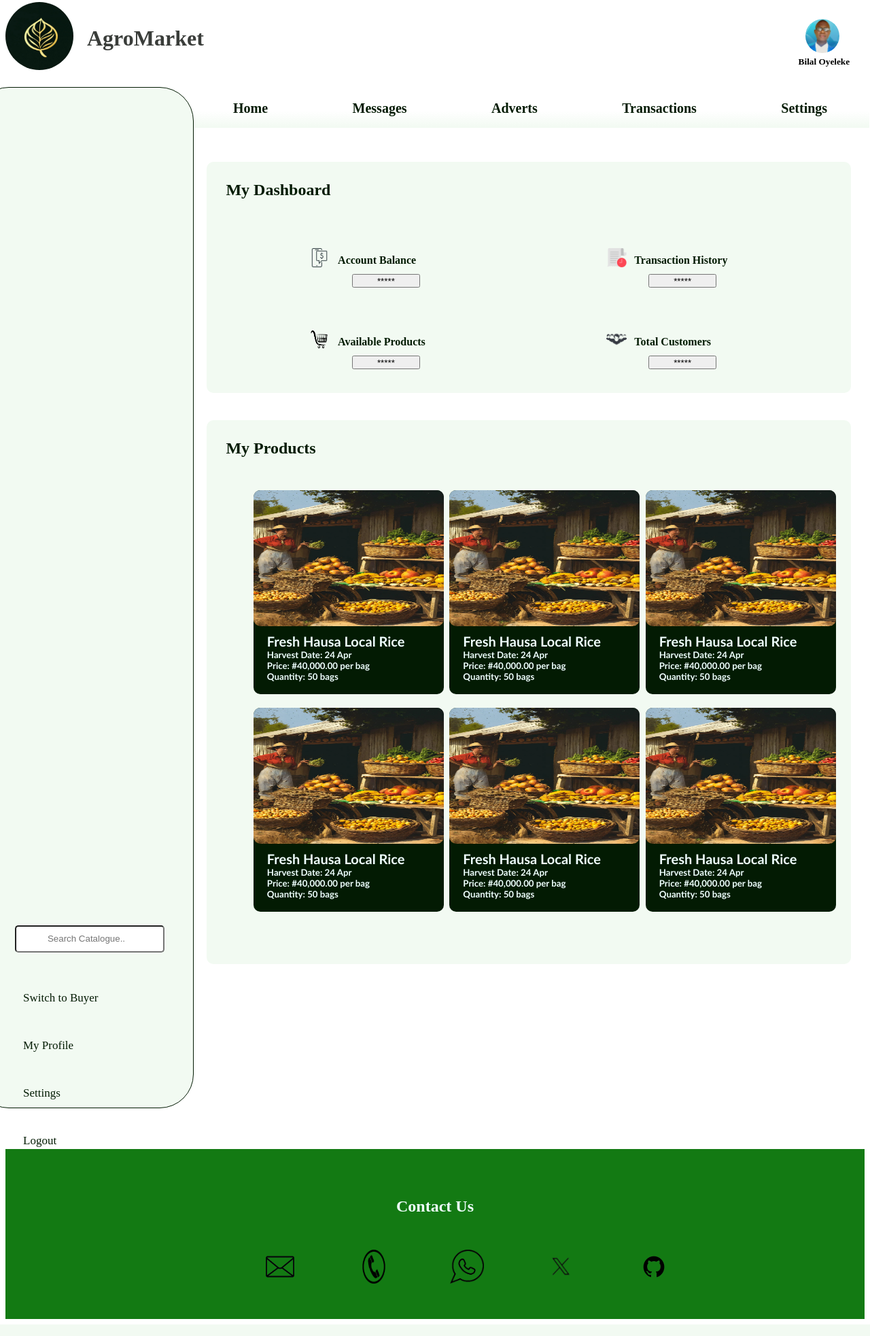
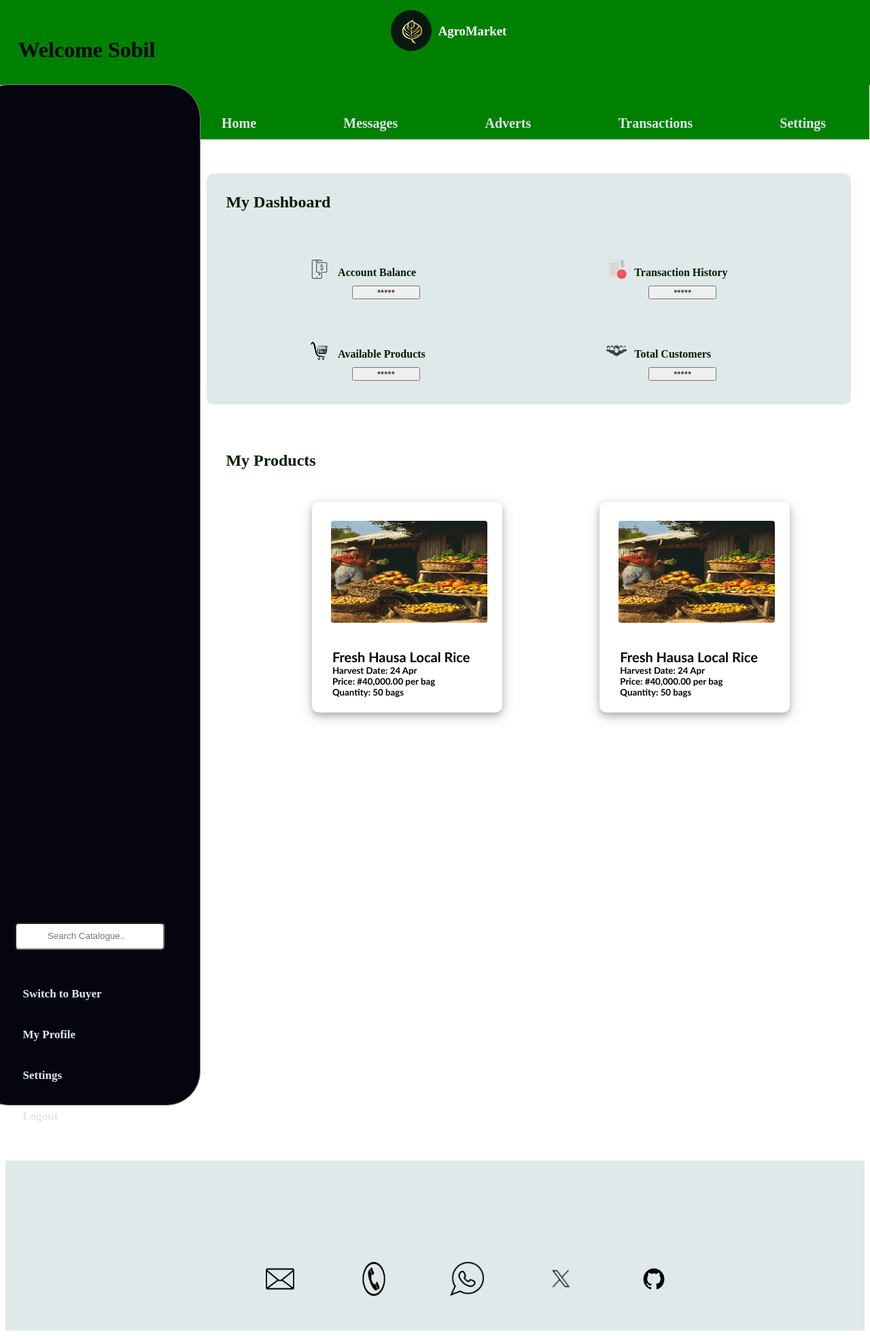
Before and after one commit to Sobilo34/AgroMarket, a Flask app: template templates/seller_dashboard.html in a window 1280 px wide. Shown: the whole page at 68% size. Run offline with Flask 3, Linux system fonts and the light colour scheme; the template is opened without the code that fills it, so the values that code supplies are empty; parts of the project's set-up code (start-up, migrations or seed data) failed here and were passed over.

Commit message:
improve the UI of the dash-board

```diff
--- a/styles/seller_dashboard.css
+++ b/styles/seller_dashboard.css
@@ -1,19 +1,33 @@
+body {
+    background-color: white;
+}
+
 header {
-    height: 100px;
-    width: 100%;
+    height: 130px;
+    width: 101.5%;
     display: flex;
+    background-color: green;
+    color: white;
+    margin-top: -1%;
+    margin-left: -0.9%;
 }
 
 header #agroMarket_logo {
-    height: 100px;
-    width: 100px;
+    height: 60px;
+    width: 60px;
     border-radius: 50%;
-    margin-top: -5px;
+    margin-left: 27%;
+    margin-top: 20px;
+}
+
+header h3 {
+    margin-left: 10px;
+    margin-top: 40px;
 }
 
 #my_profile {
     margin-top: 20px;
-    margin-left: 70%;
+    margin-left: 35%;
 }
 
 header #my_profile #profile_image {
@@ -28,19 +42,19 @@
 }
 
 header h1 {
-    margin-left: 20px;
-    margin-top: 30px;
-    color: rgb(58, 61, 58);
+    margin-left: 30px;
+    margin-top: 60px;
+    color: rgb(5, 5, 15);
 }
 
 #side_bar {
     position: relative;
-    top: -60px;
+    top: -81px;
     left: -45px;
-    background-color:  rgb(242, 250, 242);
-    border: 1px solid rgb(3, 27, 3);
+    background-color:  rgb(5, 5, 15);
+    border: 1px solid gray;
     height: 1500px;
-    width: 320px;
+    width: 330px;
     border-radius: 50px;
 }
 
@@ -59,49 +73,64 @@
     border-radius: 5px;
 }
 
-.bar_links {
-    margin-top: 40px;
-    margin-left: 20px;
+.side_bar_content a {
+    margin-top: 20px;
+    margin-left: -10px;
     display: flex;
-    width: 150px;
-    padding: 5px;
+    width: fit-content;
+    min-width: 230px;
+    height: 40px;
     text-decoration: none;
-    color: rgb(3, 27, 3);
-    font-size: 17px;
+    text-align: center;
     border-radius: 5px;
 }
 
+.side_bar_content a:hover {
+    background-color: green;
+}
+
+.side_bar_content a h4 {
+    text-align: center;
+    color: rgb(223, 233, 233);
+    font-size: 17px;
+    font-weight: 600;
+    text-align: center;
+    align-content: center;
+    margin-left: 15%;
+}
+
 .nav_bar {
-    background: linear-gradient(white, white, rgb(242, 250, 242));
-    height: 50px;
-    width: 79%;
+    background-color: green;
+    height: 80px;
+    width: 80.5%;
     max-width: 100%;
     display: inline-flex;
     justify-content: space-around;
     padding-left: 20px;
-    margin-left: 20%;
-    margin-top: 30px;
+    margin-left: 18.5%;
+    margin-top: auto;
 }
 
 .nav_bar a {
     text-decoration: none;
-    color: rgb(3, 27, 3);
+    color: rgb(223, 233, 233);
     font-size: 20px;
-    margin-top: 10px;
+    margin-top: 45px;
     font-weight: 600;
+    float: bottom;
 }
 
-.nav_bar a:hover {
+/* .nav_bar a:hover {
     text-decoration: underline;
     text-decoration-color: rgb(3, 27, 3);
     text-decoration-thickness: 4px;
-}
+} */
 
 
 .dashboard_container {
     position: relative;
     top: 30px;
-    background-color:  rgb(242, 250, 242);
+    background-color:  rgb(223, 233, 233);
     color: rgb(3, 27, 3);
     border-radius: 10px;
     height: 340px;
@@ -163,7 +192,6 @@
 .product_container {
     position: relative;
     top: 30px;
-    background-color:  rgb(242, 250, 242);
     color: rgb(3, 27, 3);
     border-radius: 10px;
     height: 800px;
@@ -182,17 +210,18 @@
 }
 .product_content {
     margin-top: -2%;
-    margin-left: 5%;
+    margin-left: 7%;
     display: flex;
     justify-content: space-around;
     flex-wrap: wrap;
     padding: 10px;
-    color: azure;
+    color: black;
 }
 
 .a_product {
-    background-color: rgb(3, 27, 3);
-    height: 300px;
+    background-color: white;
+    box-shadow: 0 4px 8px 0 rgba(0, 0, 0, 0.2), 0 6px 20px 0 rgba(0, 0, 0, 0.19);
+    height: 310px;
     width: 280px;
     font-family: calibri;
     margin-top: 20px;
@@ -201,12 +230,13 @@
 }
 
 .a_product img {
-    height: 200px;
-    width: 280px;
-    border-radius: 10px;
+    margin: 10%;
+    height: 150px;
+    width: 230px;
+    border-radius: 4px;
 }
 .a_product h5 {
-    margin-left: 20px;
+    margin-left: 30px;
     margin-top: 10px;
 }
 
@@ -219,12 +249,12 @@
     top: 0px;
     height: 250px;
     width: 100%;
-    background-color: rgb(19, 122, 19);
+    background-color: rgb(223, 233, 233);
     align-content: center;
   }
 
   footer h2 {
-    color: azure;
+    color: rgb(223, 233, 233);
     text-align: center;
   }
 
--- a/templates/seller_dashboard.html
+++ b/templates/seller_dashboard.html
@@ -7,18 +7,19 @@
 </head>
 <body>
     <header>
+        <h1>Welcome Sobil</h1>
         <img src="../images/Farmer hub logo.jpg" alt="AgroMarket_logo" id="agroMarket_logo">
-        <h1>AgroMarket</h1>
-        <div id="my_profile">
+        <h3>AgroMarket</h3>
+        <!-- <div id="my_profile">
             <img src="../images/leke.jpg" alt="profile_image" id="profile_image"><h5>Bilal Oyeleke</h5>
-        </div>
+        </div> -->
     </header>
     <div class="nav_bar">
         <a href="../templates/seller_dashboard.html">Home</a>
-        <a href="../templates/messages.html">Messages</a>
-        <a href="../templates/adverts.html">Adverts</a>
-        <a href="../templates/trasaction.html">Transactions</a>
-        <a href="../templates/settings.html">Settings</a>
+        <a href="#">Messages</a>
+        <a href="#">Adverts</a>
+        <a href="#">Transactions</a>
+        <a href="#">Settings</a>
     </div>
 
     <div class="dashboard_container">
@@ -58,10 +59,10 @@
     <div id="side_bar">
         <div class="side_bar_content">
             <input type="text" placeholder="            Search Catalogue.." class="search_bar">
-                <a href="#" class="bar_links">Switch to Buyer</a>
-                <a href="#" class="bar_links">My Profile</a>
-                <a href="#" class="bar_links">Settings</a>
-                <a href="#" class="bar_links">Logout</a>
+                <a href="#"><h4>Switch to Buyer</h4></a>
+                <a href="#"><h4>My Profile</h4></a>
+                <a href="#"><h4>Settings</h4></a>
+                <a href="#"><h4>Logout</h4></a>
         </div>
     </div>
 
```
Also changed, not shown: templates/product.html (+0 -90 lines).
